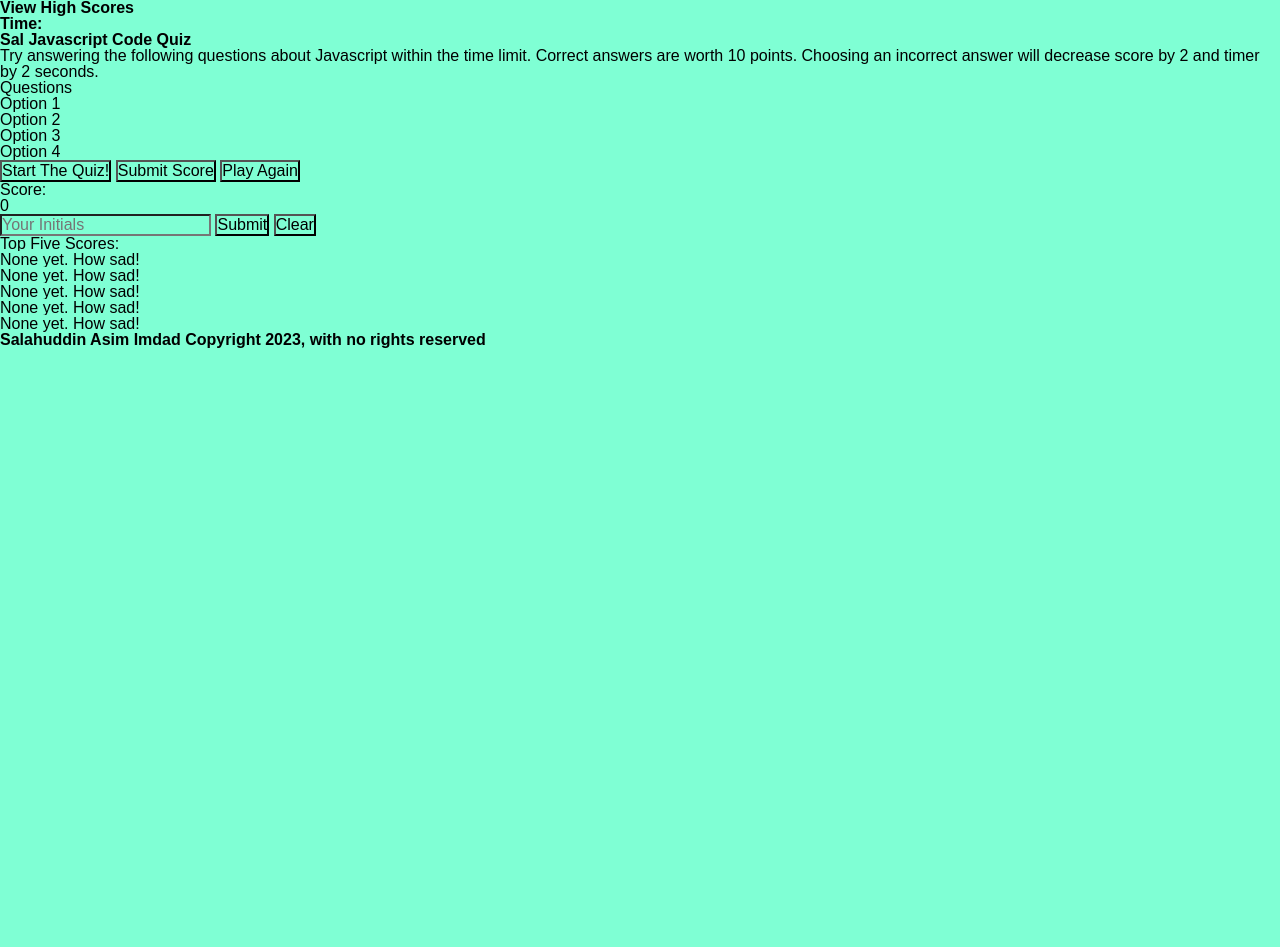
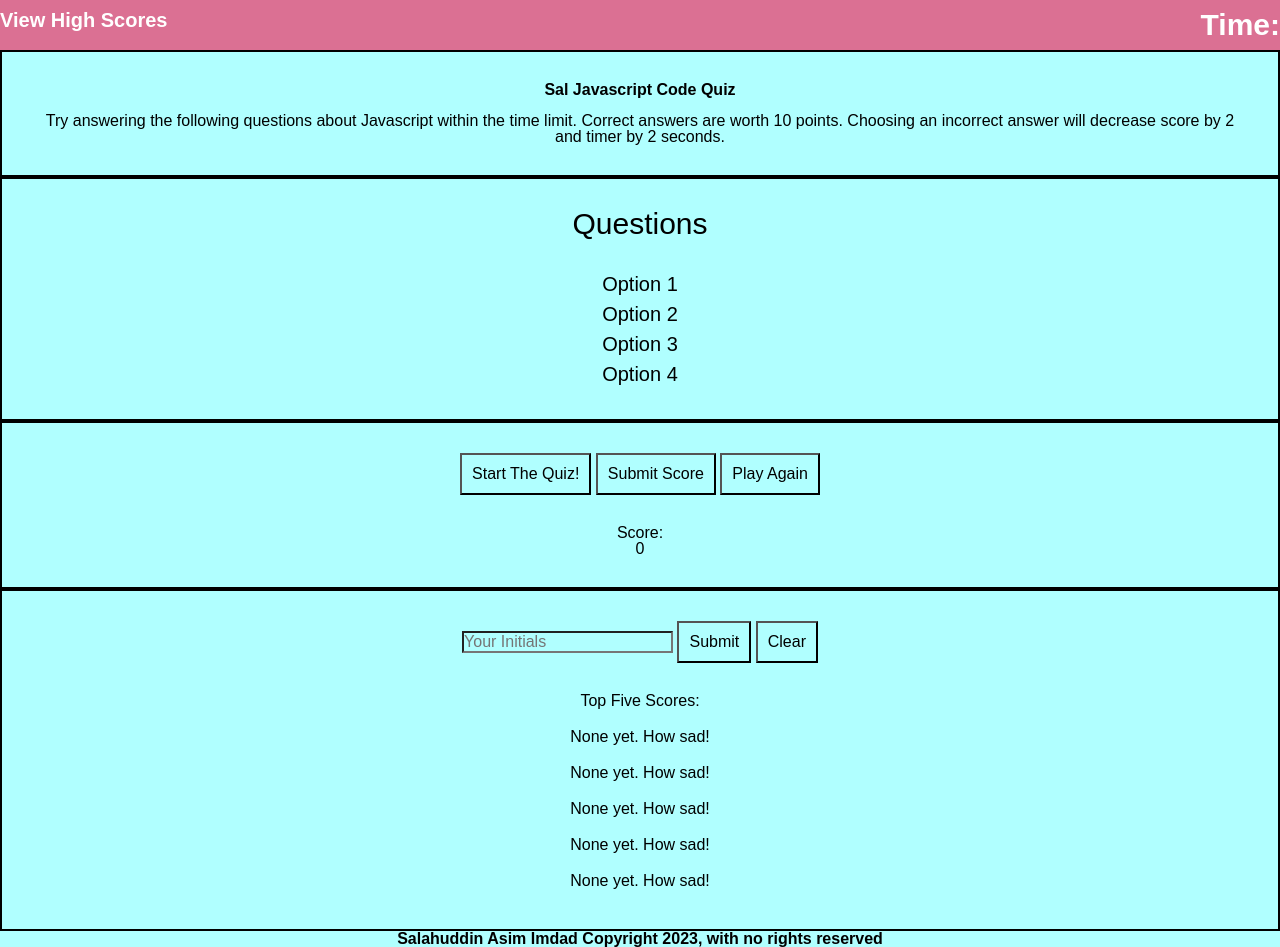
Before and after one commit to Sal8298/Sal-Code-Quiz, a plain HTML site: page index.html in a window 1280 px wide. Before the commit the page ends 800 px from the top, so only its background shows below. Drawn offline with Linux system fonts and the light colour scheme.

Commit message:
Basic Css.

```diff
--- a/assets/css/style.css
+++ b/assets/css/style.css
@@ -1,3 +1,81 @@
 * {
-    background-color: aquamarine;
+    background-color: transparent;
+    box-sizing: border-box;
 }
+
+body {
+    background-color: rgb(176, 255, 255);
+}
+
+header {
+    background-color: palevioletred;
+    color: white;
+    display: flex;
+    justify-content: space-between;
+    font-size: 30px;
+    padding-top: 10px;
+    padding-bottom: 10px;
+}
+
+#viewHighScores {
+    font-size: 20px;
+}
+
+#ruleContainer {
+    padding: 30px;
+    border:2px solid black;
+    text-align: center;
+}
+
+h1 {
+    padding-bottom: 15px;
+}
+
+#quizContainer {
+    padding: 30px;
+    border:2px solid black;
+    text-align: center;
+}
+
+#question {
+    padding-bottom: 30px;
+    font-size: 30px;
+}
+
+.optionList {
+    padding: 5px;
+    font-size: 20px;
+}
+
+#buttonContainer {
+    padding: 30px;
+    border:2px solid black;
+    text-align: center;
+}
+
+.submitBtn {
+    padding: 10px;
+}
+
+#scoreHeader{
+    padding-top: 30px;
+}
+
+#scoreContainer {
+    padding: 30px;
+    border:2px solid black;
+    text-align: center;
+}
+
+#highscoreHeader {
+    padding-top: 30px;
+    padding-bottom: 10px;
+}
+
+.scoreList {
+    padding: 10px;
+}
+
+footer {
+    text-align: center;
+}
--- a/index.html
+++ b/index.html
@@ -12,14 +12,15 @@
 
 <body>
     <header>
-        <h2 id="view-high-scores">View High Scores</h2>
+        <h2 id="viewHighScores">View High Scores</h2>
         <h2 class="timer">Time: <span id="timer"></span></h2>
     </header>
 
     <div id="ruleContainer">
         <div class="container">
             <h1>Sal Javascript Code Quiz</h1>
-            <p>Try answering the following questions about Javascript within the time limit. Correct answers are worth 10 points. Choosing an incorrect answer will decrease score by 2 and timer by 2 seconds.</p>
+            <p>Try answering the following questions about Javascript within the time limit. Correct answers are worth
+                10 points. Choosing an incorrect answer will decrease score by 2 and timer by 2 seconds.</p>
         </div>
     </div>
 
@@ -28,11 +29,11 @@
             <div id="questionContainer">
                 <p id="question">Questions</p>
                 <div id="optionContainer">
-                    <ul class="optionList">
-                        <li id="option1">Option 1</li>
-                        <li id="option2">Option 2</li>
-                        <li id="option3">Option 3</li>
-                        <li id="option4">Option 4</li>
+                    <ul>
+                        <li class="optionList" id="option1">Option 1</li>
+                        <li class="optionList" id="option2">Option 2</li>
+                        <li class="optionList" id="option3">Option 3</li>
+                        <li class="optionList" id="option4">Option 4</li>
                     </ul>
                     <p class="answerFeedback"></p>
                 </div>
@@ -40,11 +41,11 @@
         </div>
 
         <div id="buttonContainer">
-            <button class="startBtn">Start The Quiz!</button>
+            <button class="submitBtn">Start The Quiz!</button>
             <button class="submitBtn">Submit Score</button>
-            <button>Play Again</button>
-            <div class="scoreHeader">Score: </div>
-            <div class="scoreValue">0</div>
+            <button class="submitBtn">Play Again</button>
+            <div id="scoreHeader">Score: </div>
+            <div id="scoreValue">0</div>
         </div>
 
         <div id="scoreContainer">
@@ -56,7 +57,7 @@
                         <button class="submitBtn">Clear</button>
                     </form>
                 </div>
-                <p id="highscoreContainer">Top Five Scores:</p>
+                <p id="highscoreHeader">Top Five Scores:</p>
                 <ul>
                     <li class="scoreList"><span>None yet. How sad!</span></li>
                     <li class="scoreList"><span>None yet. How sad!</span></li>
```
